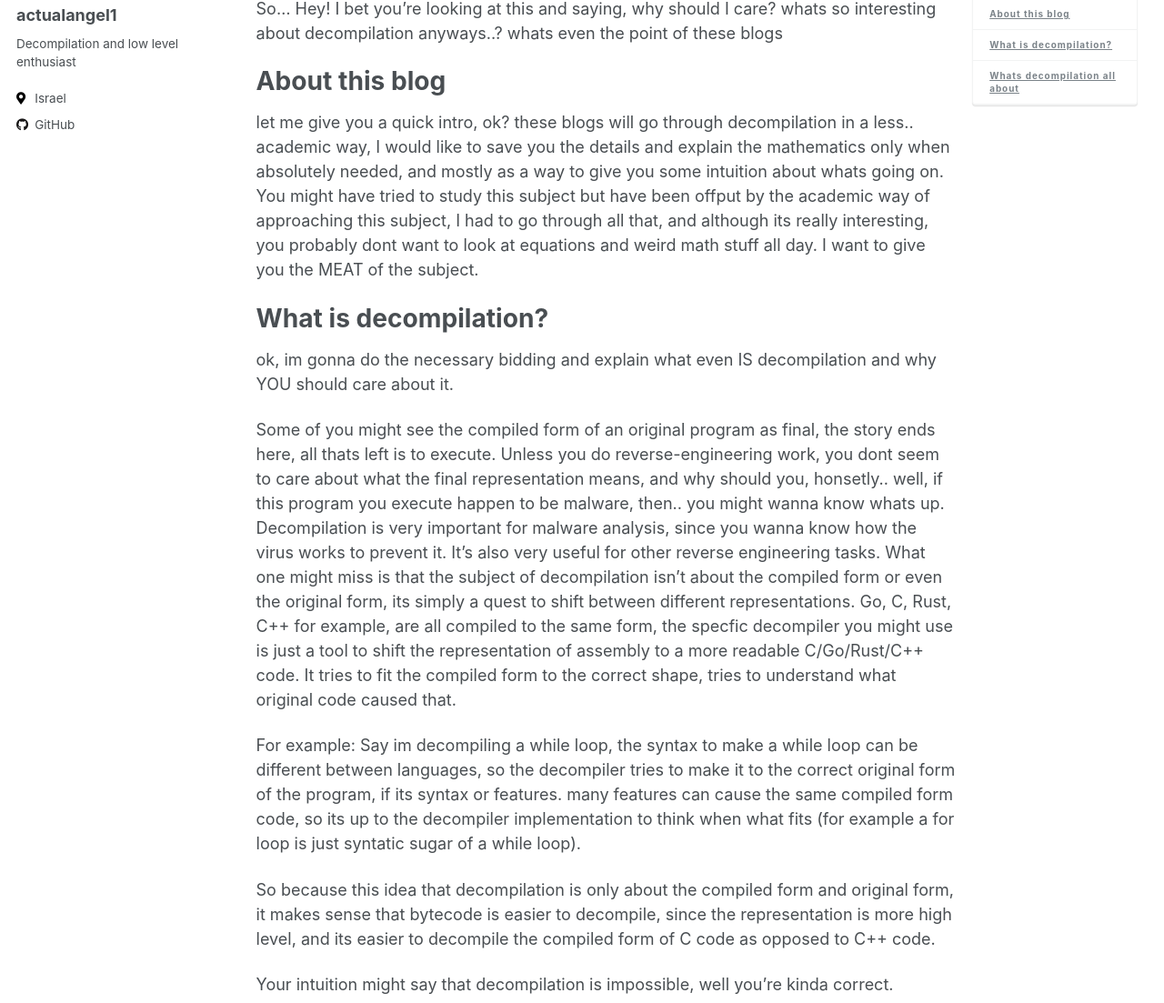
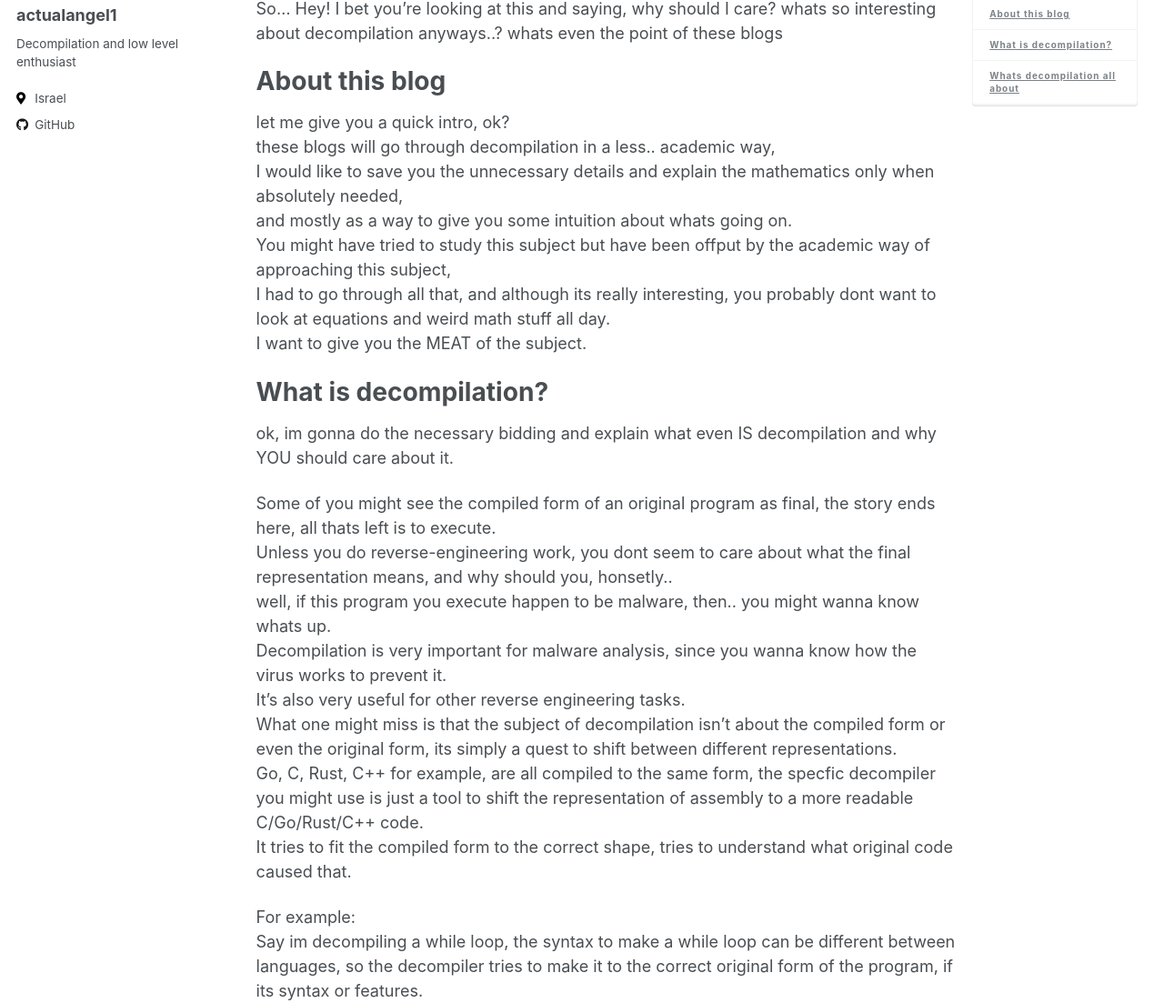
Before and after one commit to ActualAngel1/actualangel1.github.io, a Jekyll site: the page built from _posts/2023-08-08-decompilation1.md, in a window 1280 px wide and 1400 px high, cut to the strip 297-1400 px from the top of the window. Shown: the whole strip at 91% size. Built offline with Jekyll 4.4.1, drawn with Linux system fonts in a browser that asks for light colours; some of the changed text lies outside the part shown.

Commit message:
Update 2023-08-08-decompilation1.md

```diff
--- a/_posts/2023-08-08-decompilation1.md
+++ b/_posts/2023-08-08-decompilation1.md
@@ -26,45 +26,45 @@ whats so interesting about decompilation anyways..?
 whats even the point of these blogs
 
 # About this blog
-let me give you a quick intro, ok?
-these blogs will go through decompilation in a less.. academic way,
-I would like to save you the details and explain the mathematics only when absolutely needed,
-and mostly as a way to give you some intuition about whats going on.
-You might have tried to study this subject but have been offput by the academic way of approaching this subject,
-I had to go through all that, and although its really interesting, you probably dont want to look at equations and weird math stuff all day.
-I want to give you the MEAT of the subject.
+let me give you a quick intro, ok? <br>
+these blogs will go through decompilation in a less.. academic way, <br>
+I would like to save you the unnecessary details and explain the mathematics only when absolutely needed, <br>
+and mostly as a way to give you some intuition about whats going on. <br>
+You might have tried to study this subject but have been offput by the academic way of approaching this subject, <br>
+I had to go through all that, and although its really interesting, you probably dont want to look at equations and weird math stuff all day. <br>
+I want to give you the MEAT of the subject. <br>
 
 # What is decompilation?
 
-ok, im gonna do the necessary bidding and explain what even IS decompilation and why YOU should care about it.
+ok, im gonna do the necessary bidding and explain what even IS decompilation and why YOU should care about it. <br>
 
-Some of you might see the compiled form of an original program as final, the story ends here, all thats left is to execute.
-Unless you do reverse-engineering work, you dont seem to care about what the final representation means, and why should you, honsetly..
-well, if this program you execute happen to be malware, then.. you might wanna know whats up.
-Decompilation is very important for malware analysis, since you wanna know how the virus works to prevent it.
-It's also very useful for other reverse engineering tasks.
+Some of you might see the compiled form of an original program as final, the story ends here, all thats left is to execute. <br>
+Unless you do reverse-engineering work, you dont seem to care about what the final representation means, and why should you, honsetly.. <br>
+well, if this program you execute happen to be malware, then.. you might wanna know whats up. <br>
+Decompilation is very important for malware analysis, since you wanna know how the virus works to prevent it. <br>
+It's also very useful for other reverse engineering tasks. <br>
 What one might miss is that the subject of decompilation isn't about the compiled form or even the original form, its simply a quest to shift between different
-representations.
+representations. <br>
 Go, C, Rust, C++ for example, are all compiled to the same form, the specfic decompiler you might use is just a tool to shift the representation of assembly to a more
-readable C/Go/Rust/C++ code.
-It tries to fit the compiled form to the correct shape, tries to understand what original code caused that.
+readable C/Go/Rust/C++ code. <br>
+It tries to fit the compiled form to the correct shape, tries to understand what original code caused that. <br>
 
-For example:
-Say im decompiling a while loop, the syntax to make a while loop can be different between languages, so the decompiler tries to make it to the correct original form of the program, if its syntax or features.
-many features can cause the same compiled form code, so its up to the decompiler implementation to think when what fits (for example a for loop is just syntatic sugar of a while loop).
+For example: <br>
+Say im decompiling a while loop, the syntax to make a while loop can be different between languages, so the decompiler tries to make it to the correct original form of the program, if its syntax or features. <br>
+many features can cause the same compiled form code, so its up to the decompiler implementation to think when what fits (for example a for loop is just syntatic sugar of a while loop). <br>
 
 
-So because this idea that decompilation is only about the compiled form and original form, it makes sense that bytecode is easier to decompile, since the representation is more high level, and its easier to decompile the compiled form of C code as opposed to C++ code.
+So because this idea that decompilation is only about the compiled form and original form, it makes sense that bytecode is easier to decompile, since the representation is more high level, and its easier to decompile the compiled form of C code as opposed to C++ code. <br>
 
 
 
-Your intuition might say that decompilation is impossible, well you're kinda correct.
+Your intuition might say that decompilation is impossible, well you're kinda correct. <br>
 
-PERFECT decompilation is impossible in alot of cases, again, depends on what youre getting.
+PERFECT decompilation is impossible in alot of cases, again, depends on what youre getting. <br>
 
 
 # Whats decompilation all about
 
-The first idea I presented about what decompilation might be about is the compiled and original form.
+The first idea I presented about what decompilation might be about is the compiled and original form. <br>
 
-The second idea, and the most important one, is that decompilation is just about representations of data and shifting between them.
+The second idea, and the most important one, is that decompilation is just about representations of data and shifting between them. <br>
```
